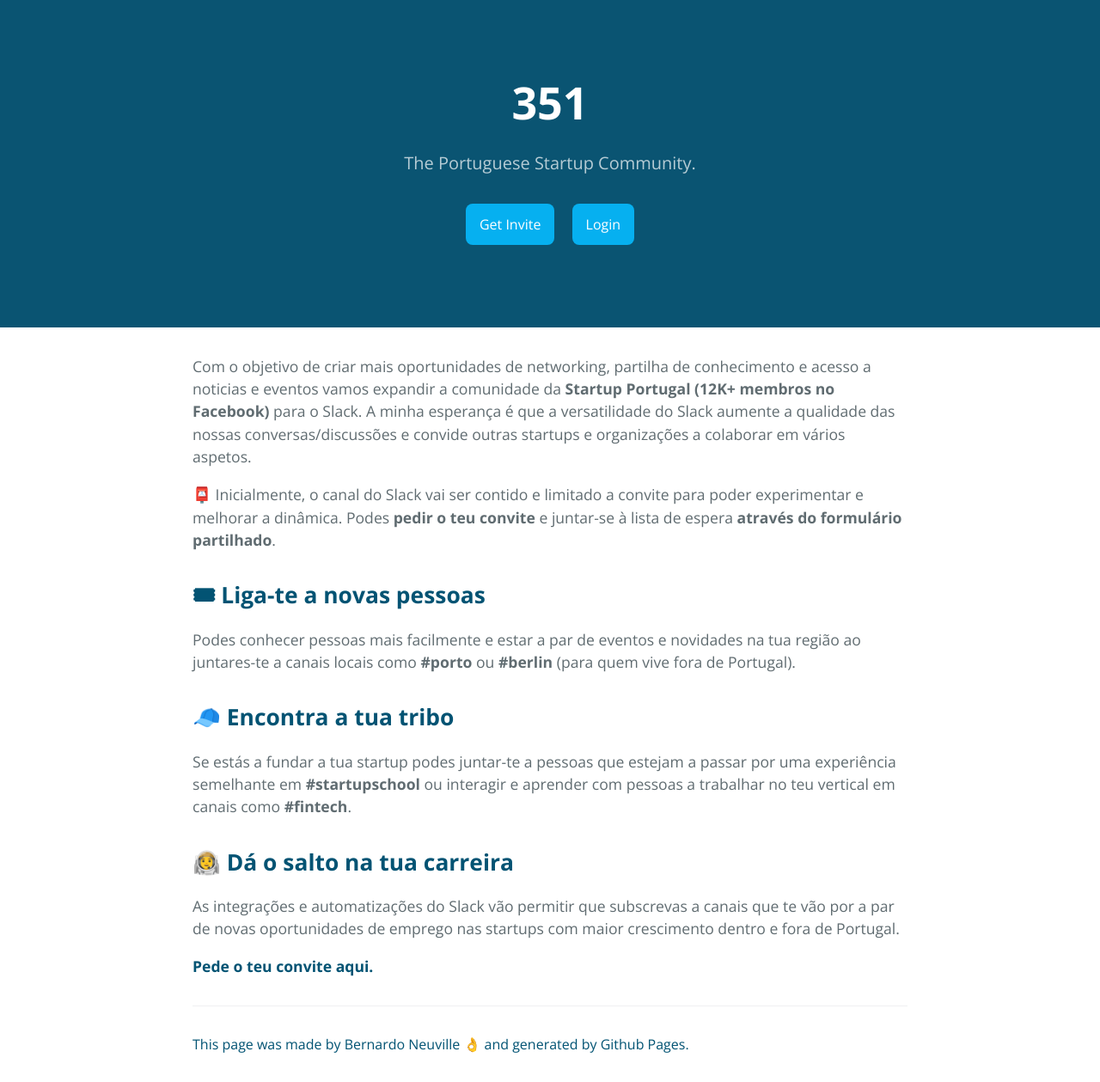
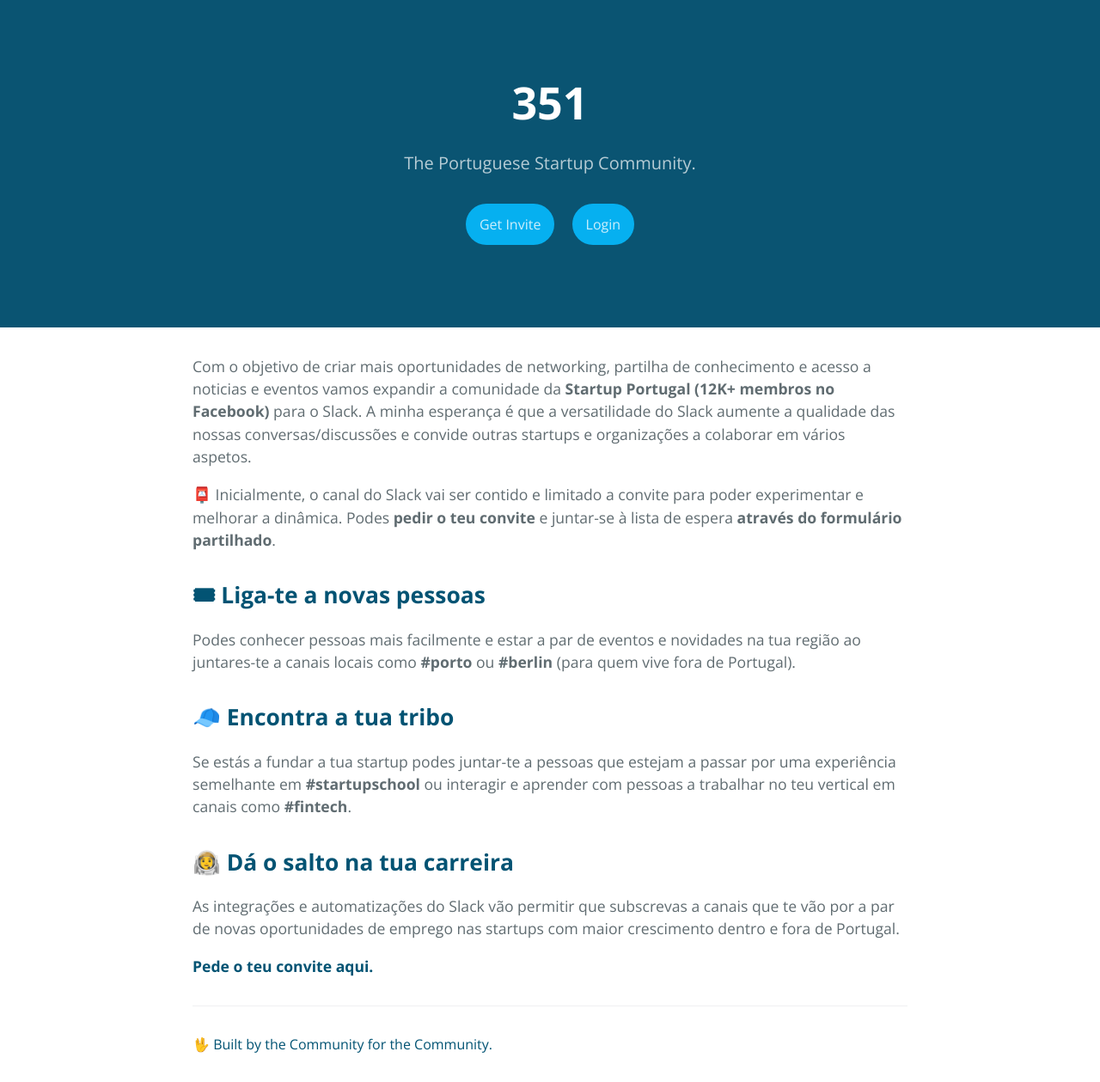
Before and after one commit to 351network/351network.github.io, a Jekyll site: the page built from index.md, in a window 1280 px wide. Shown: the whole page at 86% size. Built offline with Jekyll 4.4.1, drawn with Linux system fonts in a browser that asks for light colours.

Commit message:
changed button colors and radius

```diff
--- a/_layouts/default.html
+++ b/_layouts/default.html
@@ -41,7 +41,7 @@
         {% if site.github.is_project_page %}
           <span class="site-footer-owner"><a href="{{ site.github.repository_url }}">{{ site.github.repository_name }}</a> is maintained by <a href="{{ site.github.owner_url }}">{{ site.github.owner_name }}</a>.</span>
         {% endif %}
-        <span class="site-footer-credits">This page was made by <a href="https://github.com/Neuville">Bernardo Neuville 👌</a> and generated by <a href="https://pages.github.com">Github Pages</a>.</span>
+        <span class="site-footer-credits">🖖 Built by the Community for the Community.</span>
       </footer>
     </main>
   </body>
--- a/_sass/jekyll-theme-cayman.scss
+++ b/_sass/jekyll-theme-cayman.scss
@@ -64,11 +64,11 @@
 .btn {
   display: inline-block;
   margin-bottom: 1rem;
-  color: rgba(255, 255, 255, 1);
+  color: rgba(255, 255, 255, 0.8);
   background-color: #06B0F0;
   border-style: none;
   border-width: 1px;
-  border-radius: 0.5rem;
+  border-radius: 2rem;
   transition: color 0.2s, background-color 0.2s, border-color 0.2s;
 
   &:hover {
```
